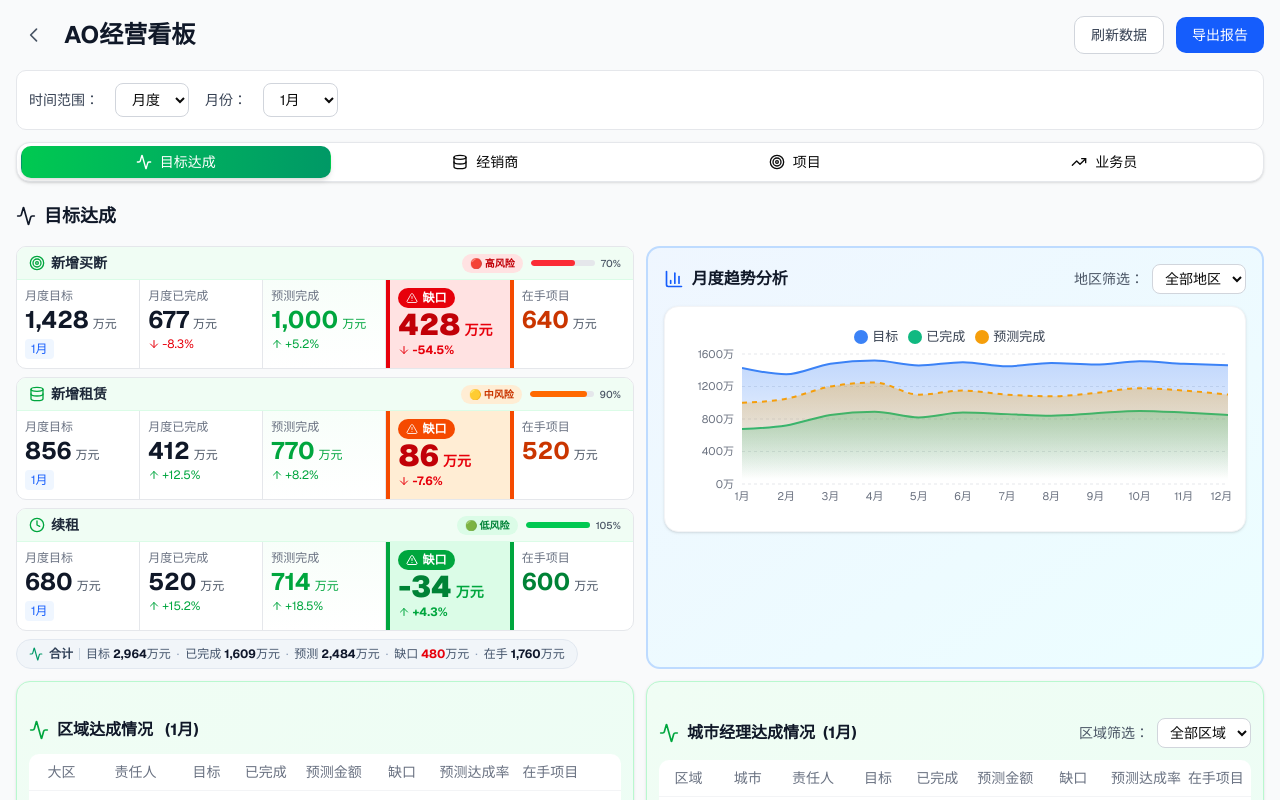
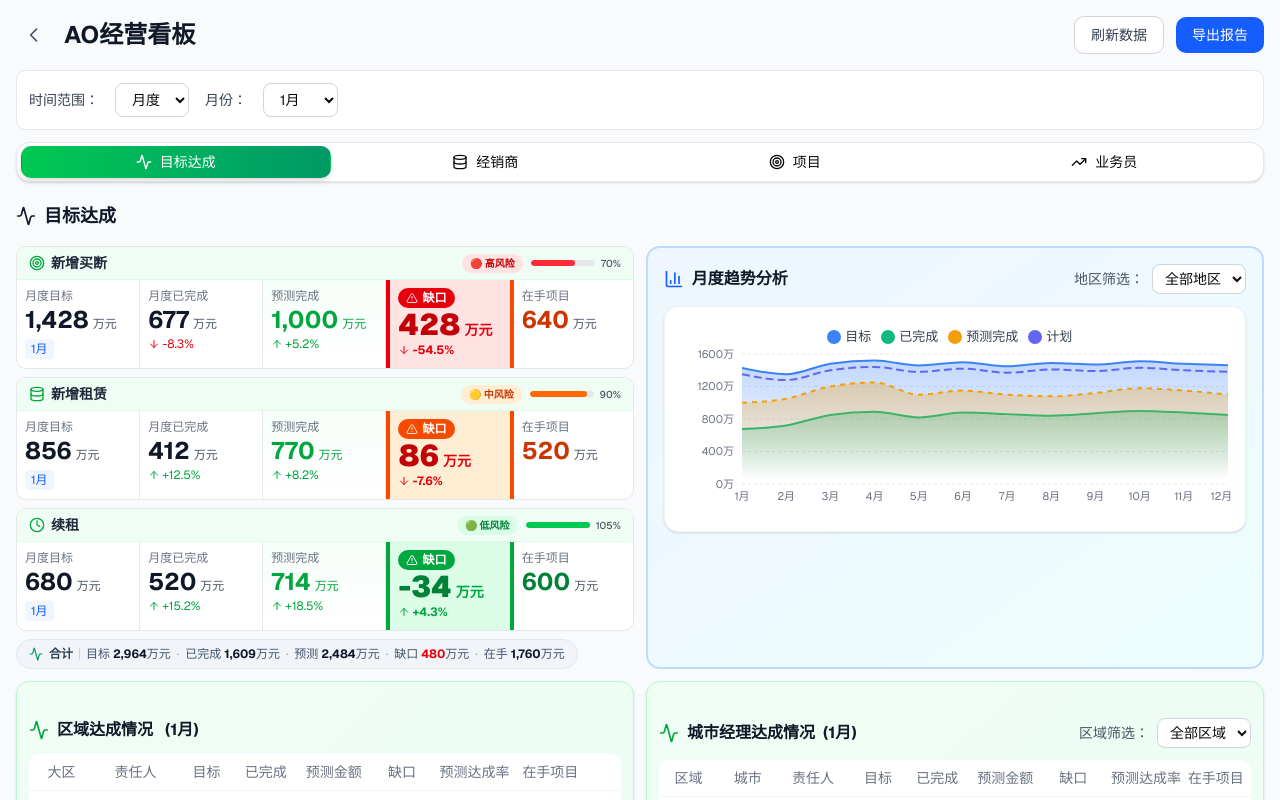
Before and after one commit to navylee1990/coze_jsc, a Next.js app: page /sales in a window 1280 px wide. Shown: the top 800 px of the page. Built offline with nearby package versions, Linux system fonts and the light colour scheme.

Commit message:
fix: 修复月度趋势分析图表中plan曲线不显示的问题

```diff
--- a/src/app/sales/page.tsx
+++ b/src/app/sales/page.tsx
@@ -8,7 +8,7 @@ import { AIInsight } from '@/components/ai-insight';
 import { Tabs, TabsList, TabsTrigger, TabsContent } from '@/components/ui/tabs';
 import { Dialog, DialogContent, DialogHeader, DialogTitle, DialogDescription } from '@/components/ui/dialog';
 import Link from 'next/link';
-import { LineChart, Line, XAxis, YAxis, CartesianGrid, Tooltip, Legend, ResponsiveContainer, AreaChart, Area } from 'recharts';
+import { LineChart, Line, XAxis, YAxis, CartesianGrid, Tooltip, Legend, ResponsiveContainer, AreaChart, Area, ComposedChart } from 'recharts';
 
 // 页面标题
 const PAGE_TITLE = 'AO经营看板';
@@ -1257,7 +1257,7 @@ export default function SalesDashboard() {
             <div className="bg-white rounded-xl p-2 sm:p-3 shadow-sm border border-gray-100">
               <div style={{ height: '200px' }} className="sm:h-[280px]">
                 <ResponsiveContainer width="100%" height="100%">
-                  <AreaChart data={monthlyTrendData[trendRegion as keyof typeof monthlyTrendData] || monthlyTrendData.all}>
+                  <ComposedChart data={monthlyTrendData[trendRegion as keyof typeof monthlyTrendData] || monthlyTrendData.all}>
                     <defs>
                       <linearGradient id="colorTarget" x1="0" y1="0" x2="0" y2="1">
                         <stop offset="5%" stopColor="#3B82F6" stopOpacity={0.3}/>
@@ -1346,7 +1346,7 @@ export default function SalesDashboard() {
                       dot={false}
                       name="计划"
                     />
-                  </AreaChart>
+                  </ComposedChart>
                 </ResponsiveContainer>
               </div>
             </div>
```
